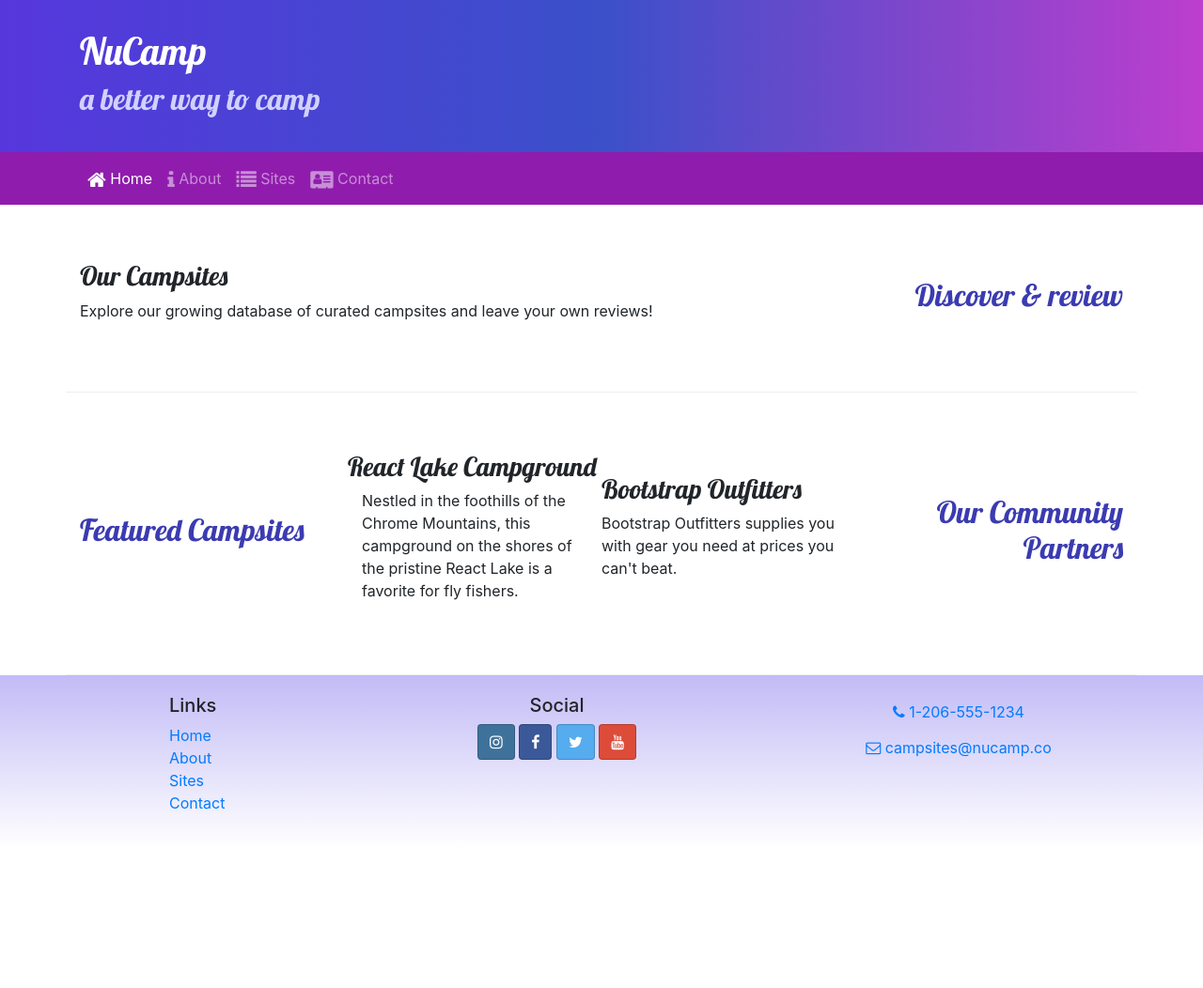
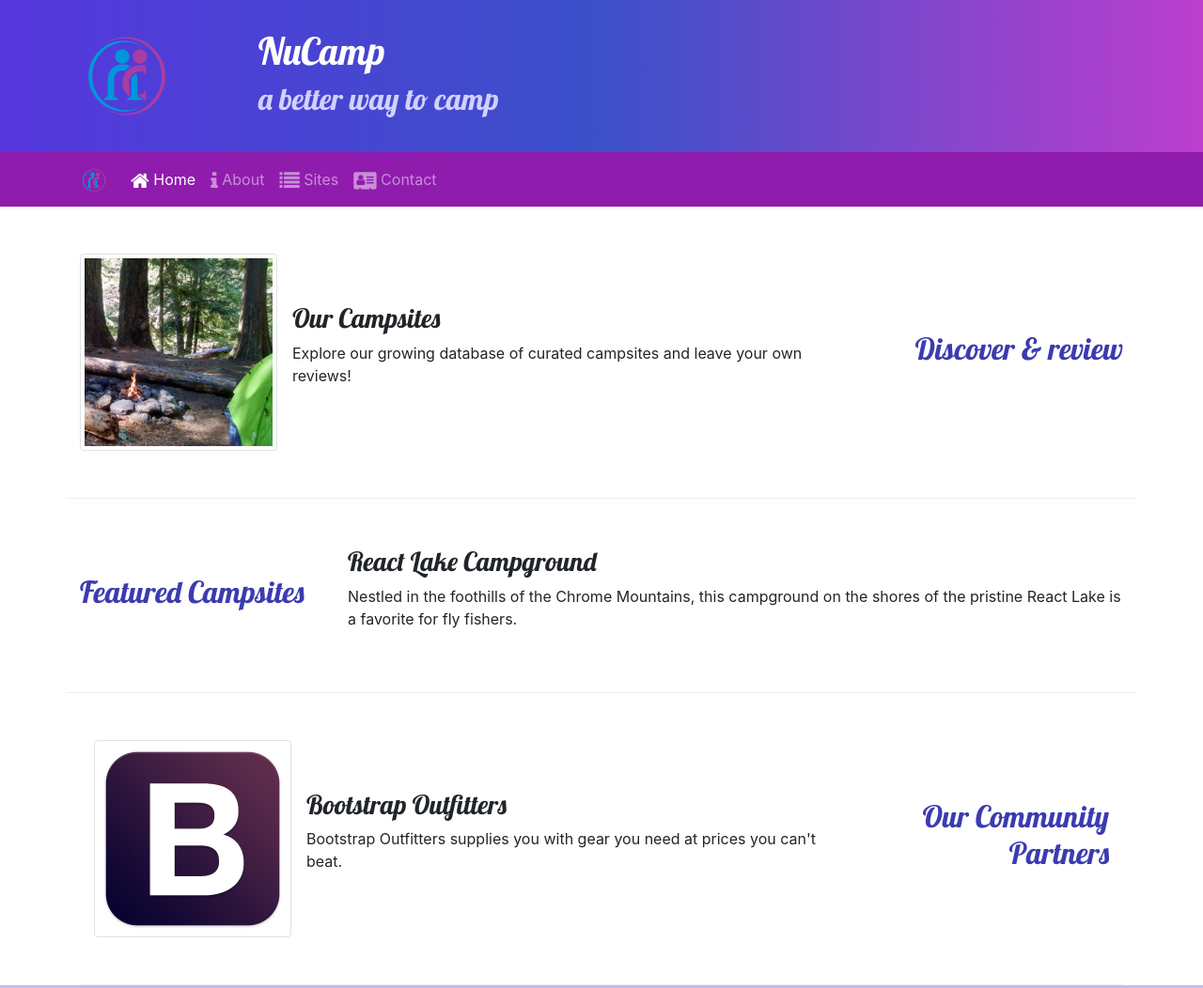
Before and after one commit to 8BitUser/first-bootstrap, a website: page index.html in a window 1280 px wide. Shown: the top 1052 px of the page at 94% size. Before the commit the page ends 903 px from the top, so only its background shows below. Drawn offline with nearby package versions, Linux system fonts and the light colour scheme.

Commit message:
Images and Media

```diff
--- a/index.html
+++ b/index.html
@@ -23,6 +23,9 @@
     <header class="jumbotron jumbotron-fluid">
         <div class="container">
             <div class="row">
+                <div class="col-4 col-sm-3 col-md-2 align-self-center">
+                   <img src="img/logo.png" class="img-fluid" />
+                </div>
                 <div class="col">
                     <h1>NuCamp</h1>
                     <h2>a better way to camp</h2>
@@ -33,7 +36,8 @@
 
     <nav class="navbar navbar-expand-sm navbar-dark sticky-top">
         <div class="container">
-            <button class="navbar-toggler ml-auto" type="button" data-toggle="collapse" data-target="#nucampNavbar">
+            <a class="navbar-brand" href="#"><img src="img/logo.png" height="30" width="30"></a>
+            <button class="navbar-toggler" type="button" data-toggle="collapse" data-target="#nucampNavbar">
             <span class="navbar-toggler-icon"></span>
             </button>
                 <div class="collapse navbar-collapse" id="nucampNavbar">
@@ -53,8 +57,13 @@
                 <h2 class="text-sm-right">Discover & review</h2>
             </div>
             <div class="col">
-                <h3>Our Campsites</h3>
-                <p>Explore our growing database of curated campsites and leave your own reviews!</p>
+                <div class="media">
+                    <img class="d-flex mr-3 img-thumbnail"src="img/breadcrumb-trail-thumb.jpg" alt="Breadcrumb Trail thumbnail" />
+                    <div class="media-body align-self-center">
+                    <h3>Our Campsites</h3>
+                    <p class="d-none d-sm-block">Explore our growing database of curated campsites and leave your own reviews!</p>
+                    </div>
+                </div>
             </div>
         </div>
 
@@ -64,22 +73,29 @@
             </div>
             <div class="col">
                 <h3>React Lake Campground</h3>
-            <div class="col d-none d-sm-block">
+            <div class="d-none d-sm-block">
                 <p>Nestled in the foothills of the Chrome Mountains, this campground on the shores of the pristine React Lake is a favorite for fly fishers.</p>
             </div>
         </div>
+    </div>
 
+    <div class="container">
         <div class="row row-content align-items-center">
-        </div>
             <div class="col-sm-4 order-sm-last col-md-3">
                 <h2 class="text-sm-right">Our Community Partners</h2>
             </div>
             <div class="col">
-                <h3>Bootstrap Outfitters</h3>
-                <p>Bootstrap Outfitters supplies you with gear you need at prices you can't beat.</p>
+                <div class="media">
+                    <img class="d-flex mr-3 img-thumbnail" src="img/bootstrap-thumb.png" alt="Breadcrumb Trail thumbnail" />
+                    <div class="media-body align-self-center">
+                        <h3>Bootstrap Outfitters</h3>
+                        <p class="d-none d-sm-block">Bootstrap Outfitters supplies you with gear you need at prices you can't beat.</p>
+                    </div>
+                </div>
             </div>
         </div>
-    </div>
+     </div>
+  </div>
 
 
     <footer class="site-footer">
```
Also changed, not shown: aboutus.html (+8 -2 lines), contactus.html (+5 -1 lines), img/bootstrap-thumb.png (added), img/breadcrumb-trail-thumb.jpg (added), img/breadcrumb-trail.jpg (added), img/chrome-river-thumb.jpg (added), img/chrome-river.jpg (added), img/logo.png (added), img/react-lake-thumb.jpg (added), img/react-lake.jpg (added).
